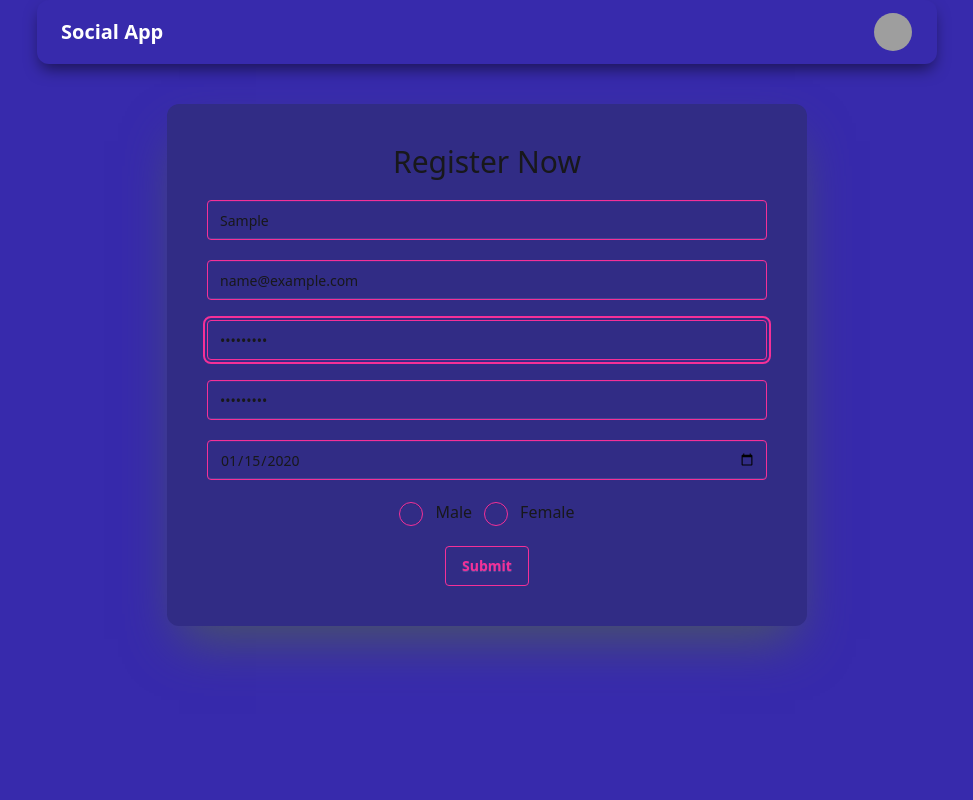
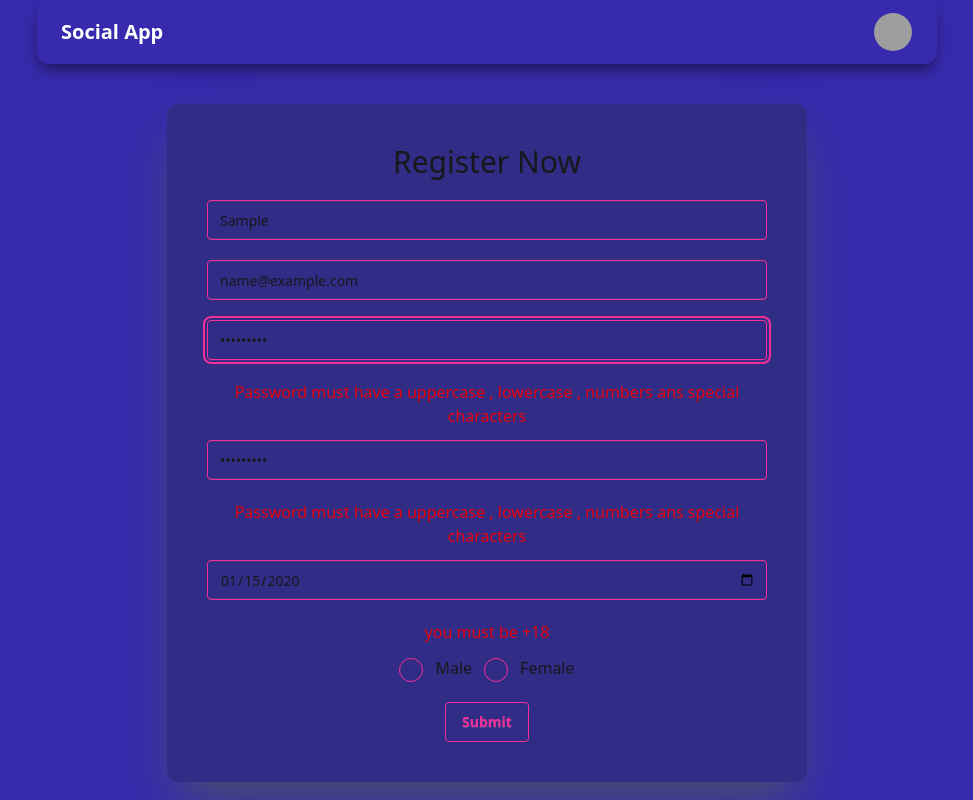
Before and after one commit to Aymansaeed9542/SocialApp, a React (Vite) app: page /register in a window 1280 px wide. Both pictures are taken after typing "Sample", "name@example.com", "Sample123", "Sample123", "2020-01-15" into the empty fields and a click on the button "Submit". Shown: the whole page, without its empty margins (153-1126 px from the left). Built offline with nearby package versions, Linux system fonts and the light colour scheme; grey boxes are pictures that could not be loaded.

Commit message:
Added re-password validation using watch (must match password) - Added date of birth validation (user must be 18+ to register) - Used validate function to display custom error messages

```diff
--- a/src/Components/register/register.jsx
+++ b/src/Components/register/register.jsx
@@ -4,6 +4,7 @@ import { useForm } from "react-hook-form";
 const Register = () => {
   const {
     register,
+    watch,
     handleSubmit,
     formState: { errors, touchedFields },
   } = useForm();
@@ -64,6 +65,12 @@ const Register = () => {
             })}
             className="input input-secondary w-full bg-indigo-900 mb-5"
           />
+          {errors?.email && touchedFields.email && (
+            <p className="text-red-600 mb-3">
+              {errors?.email?.message}
+            </p>
+          )}
+
           {/* Password */}
           <input
             type="password"
@@ -83,6 +90,13 @@ const Register = () => {
             })}
             className="input input-secondary w-full bg-indigo-900 mb-5"
           />
+
+          {errors?.password && touchedFields.password && (
+            <p className="text-red-600 mb-3">
+              {errors?.password?.message}
+            </p>
+          )}
+
           {/* rePassword */}
           <input
             type="password"
@@ -99,9 +113,23 @@ const Register = () => {
                 message:
                   "Password must have a uppercase , lowercase , numbers ans special characters",
               },
+              validate : function(value){
+                if(value === watch("password")){
+                return true
+                }
+                return "repassword doesn't match password"
+              }
             })}
             className="input input-secondary w-full bg-indigo-900 mb-5"
           />
+
+
+          {errors?.rePassword && touchedFields.rePassword && (
+            <p className="text-red-600 mb-3">
+              {errors?.rePassword?.message}
+            </p>
+          )}
+
           {/* dateOfBirth */}
           <input
             type="date"
@@ -113,9 +141,24 @@ const Register = () => {
                 message: "date is required",
               },
               valueAsDate: true,
+              validate : function(value){
+                const currentDate = new Date().getFullYear()
+                const userYear = value.getFullYear()
+                  if(currentDate - userYear >= 18){
+                    return true
+                  }
+                  return "you must be +18"
+              }
             })}
             className="input input-secondary w-full bg-indigo-900 mb-5"
           />
+
+          {errors?.dateOfBirth && touchedFields.dateOfBirth && (
+            <p className="text-red-600 mb-3">
+              {errors?.dateOfBirth?.message}
+            </p>
+          )}
+             {/* gender */}
           <div className="mb-5">
             <input
               type="radio"
@@ -131,14 +174,28 @@ const Register = () => {
               id="female"
               value={"female"}
               name="gender"
-              {...register("gender")}
+              {...register("gender" ,{
+                required :{
+                  value : true ,
+                  message : "please Choose your Gender"
+                }
+              }
+              )}
               className="radio radio-secondary me-3 ms-3"
             />
             <label htmlFor="female">Female</label>
           </div>
+                    {errors?.gender && touchedFields.gender && (
+            <p className="text-red-600 mb-3">
+              {errors?.gender?.message}
+            </p>
+          )}
+
           <button className="btn btn-outline btn-secondary">Submit</button>
         </form>
       </section>
+
+
     </>
   );
 };
```
